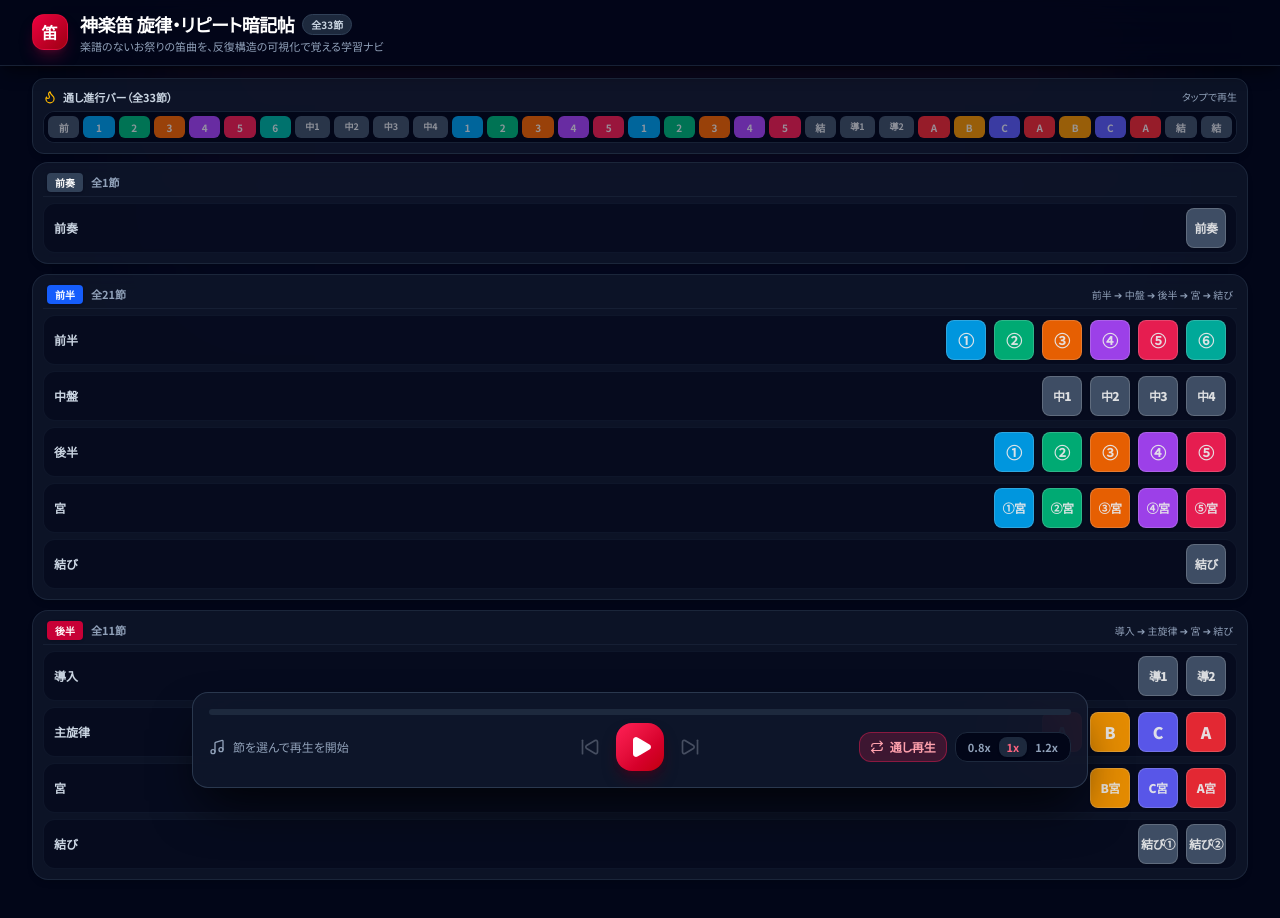
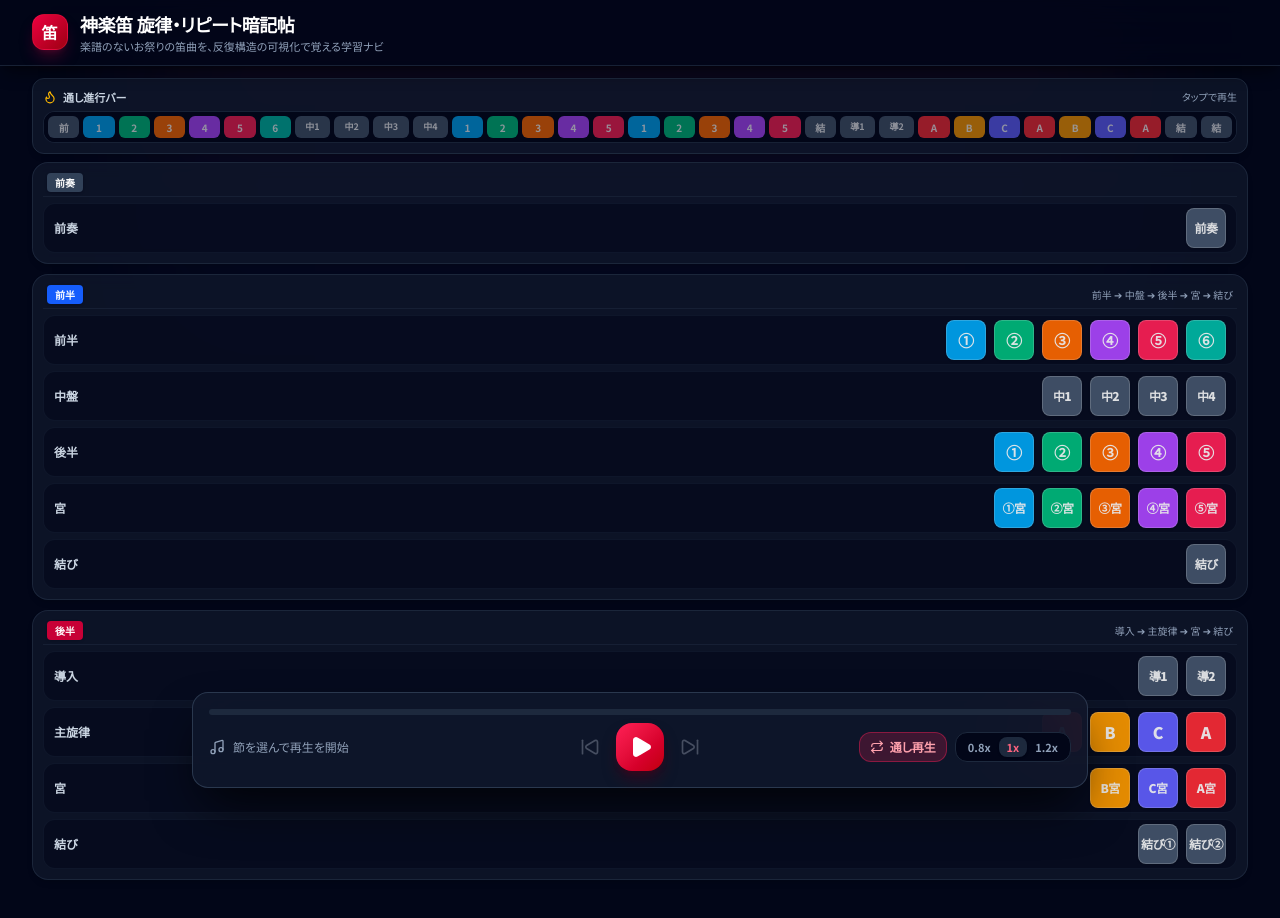
Before and after one commit to koty/learn-kagura-fue, a React (Vite) app: page / in a window 1280 px wide. Shown: the top 918 px of the page. Built offline with nearby package versions, Linux system fonts and the light colour scheme.

Commit message:
fix: 「全◯節」のラベル表記を削除

```diff
--- a/src/App.tsx
+++ b/src/App.tsx
@@ -429,9 +429,6 @@ export default function App() {
                 <h1 className="text-base sm:text-lg font-bold tracking-tight text-white font-serif flex items-center gap-1.5">
                   神楽笛 旋律・リピート暗記帖
                 </h1>
-                <span className="text-[10px] font-semibold px-2 py-0.5 rounded-full bg-slate-800 text-slate-300 border border-slate-700">
-                  全33節
-                </span>
               </div>
               <p className="text-[11px] text-slate-400">楽譜のないお祭りの笛曲を、反復構造の可視化で覚える学習ナビ</p>
             </div>
@@ -512,7 +509,7 @@ export default function App() {
           <div className="flex items-center justify-between mb-1.5">
             <div className="flex items-center gap-1.5">
               <Flame className="w-3.5 h-3.5 text-amber-400" />
-              <span className="text-[11px] font-bold text-slate-300">通し進行バー（全33節）</span>
+              <span className="text-[11px] font-bold text-slate-300">通し進行バー</span>
             </div>
             <span className="text-[10px] text-slate-400">タップで再生</span>
           </div>
@@ -586,9 +583,6 @@ export default function App() {
                     className={`text-[10px] font-black px-2 py-0.5 rounded text-white shadow-sm ${group.badgeBg}`}
                   >
                     {group.displayName}
-                  </span>
-                  <span className="text-[11px] font-bold text-slate-400">
-                    全{group.totalTracks}節
                   </span>
                 </div>
                 {group.majorPart === '前半' && (
```
